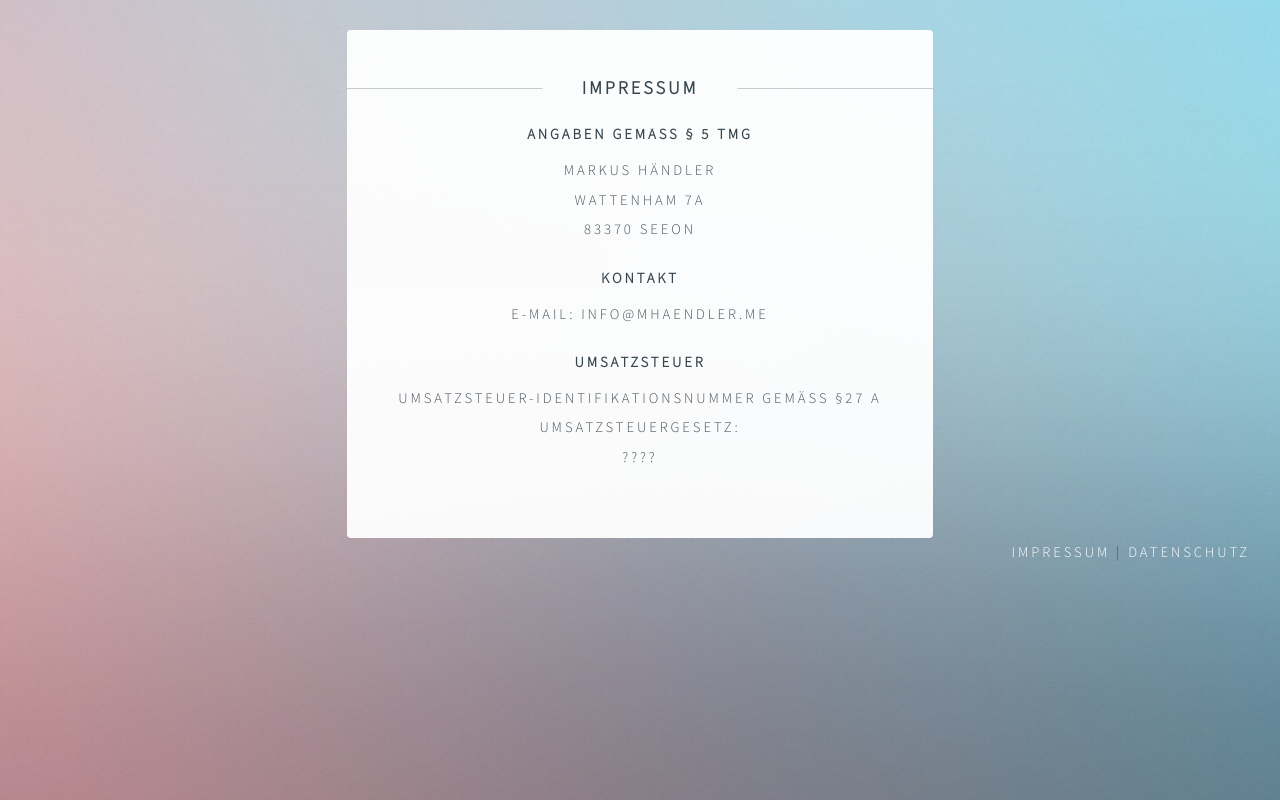
After one commit to mhaendler/website, a PHP site: page /impressum.php in a window 1280 px wide. The commit adds this page. Run offline with PHP 8.4, Linux system fonts and the light colour scheme.

Commit message:
Auslagern des Headers und des Footers
Implementieren des grundlegenden Impressums / der Datenschutz Seite

```diff
--- a/assets/css/main.css
+++ b/assets/css/main.css
@@ -682,7 +682,7 @@ button:disabled,
 
 /* Main */
 
-#information, #curriculum-vitae, #about-me{
+#information, #curriculum-vitae, #about-me, #datenschutz{
 	position: relative;
 	max-width: 100%;
 	width: 40em;
@@ -723,6 +723,14 @@ button:disabled,
 	max-height: 122px;
 }
 
+#datenschutz{
+	text-align: left;
+}
+
+#datenschutz .dividing-line h2{
+	max-width: 260px;
+}
+
 .dividing-line:before {
 	content: '';
 	display: block;
@@ -752,7 +760,8 @@ button:disabled,
 
 body.is-loading #information,
 body.is-loading #curriculum-vitae,
-body.is-loading #about-me{
+body.is-loading #about-me,
+body.is-loading #datenschutz{
 	opacity: 0;
 	-moz-transform: rotateX(15deg);
 	-webkit-transform: rotateX(15deg);
@@ -762,16 +771,12 @@ body.is-loading #about-me{
 
 /* Footer */
 
-#footer {
-	-moz-align-self: -moz-flex-end;
-	-webkit-align-self: -webkit-flex-end;
-	-ms-align-self: -ms-flex-end;
-	align-self: flex-end;
+footer{
 	width: 100%;
-	padding: 1.5em 0 0 0;
-	color: rgba(255, 255, 255, 0.75);
-	cursor: default;
-	text-align: center;
+}
+
+footer a{
+	color: white;
 }
 
 #footer .copyright {
--- /dev/null
+++ b/datenschutz.php
@@ -0,0 +1,6 @@
+<?php require('header.php'); ?>
+<section id="datenschutz">
+    <div class="dividing-line"><h2>Datenschutzerklärung</h2></div>
+
+</section>
+<?php require('footer.php'); ?>
--- /dev/null
+++ b/footer.php
@@ -0,0 +1,17 @@
+<footer>
+    <div class="pull-right">
+        <a href="impressum.php">Impressum</a> |
+        <a hreF="datenschutz.php">Datenschutz</a>
+    </div>
+</footer>
+</div>
+<script>
+    if ('addEventListener' in window) {
+        window.addEventListener('load', function () {
+            document.body.className = document.body.className.replace(/\bis-loading\b/, '');
+        });
+        document.body.className += (navigator.userAgent.match(/(MSIE|rv:11\.0)/) ? ' is-ie' : '');
+    }
+</script>
+</body>
+</html>
--- /dev/null
+++ b/header.php
@@ -0,0 +1,15 @@
+<!DOCTYPE HTML>
+<!--
+	Identity by HTML5 UP
+	html5up.net | @ajlkn
+	Free for personal and commercial use under the CCA 3.0 license (html5up.net/license)
+-->
+<html>
+<head>
+    <title>Markus Händler</title>
+    <meta charset="utf-8"/>
+    <meta name="viewport" content="width=device-width, initial-scale=1"/>
+    <link rel="stylesheet" href="assets/css/main.css"/>
+</head>
+<body class="is-loading">
+<div id="wrapper">
--- /dev/null
+++ b/impressum.php
@@ -0,0 +1,20 @@
+<?php require('header.php'); ?>
+<section id="about-me">
+    <div class="dividing-line"><h2>Impressum</h2></div>
+    <h4>Angaben gemäß § 5 TMG</h4>
+    <p>
+        Markus Händler<br />
+        Wattenham 7a<br />
+        83370 Seeon<br />
+    </p>
+    <h4>Kontakt</h4>
+    <p>
+        E-Mail: <a href="mailto:info@mhaendler.me">info@mhaendler.me</a>
+    </p>
+    <h4>Umsatzsteuer</h4>
+    <p>
+        Umsatzsteuer-Identifikationsnummer gemäß §27 a Umsatzsteuergesetz:<br />
+        ????
+    </p>
+</section>
+<?php require('footer.php'); ?>
```
Also changed, not shown: index.php (+2 -26 lines).
